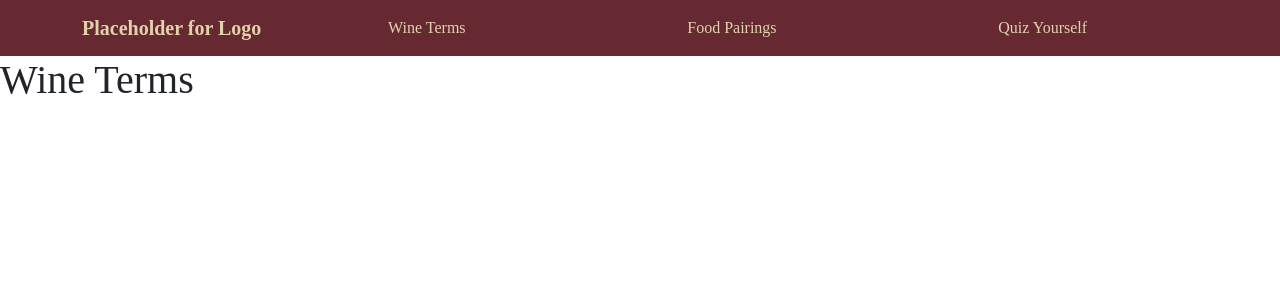
After one commit to JianZ233/UI-Fianl-Project, a Flask app: page /wine-terms in a window 1280 px wide. The commit adds this page. Shown: the top 300 px of the page. Run offline with Flask 3, Linux system fonts and the light colour scheme; some libraries are stand-ins or nearby versions.

Commit message:
creating learning portion

```diff
--- a/server.py
+++ b/server.py
@@ -78,20 +78,15 @@ def quiz():
 def quiz_results():
     return render_template('quiz_results.html')
 
-# # check navbar in examples from lecture
-# @app.route('/terms')
-# def terms():
-#     return
 
-# @app.route('/types')
-# def types():
+@app.route('/wine-terms')
+def wine_terms():
+    return render_template('wine_terms.html')
 
-#     return
+@app.route('/food-pairings')
+def wine_terms():
+    return render_template('food_pairings.html')
 
-# @app.route('/pairings')
-# def types():
-
-#     return
 
 if __name__ == '__main__':
     app.run(debug=True)
--- /dev/null
+++ b/static/app.js
@@ -0,0 +1,6 @@
+
+$(document).ready(function(){
+    if (window.location.pathname == "/wine-terms"){
+        $("#wine-terms-nav").css("text-decoration", "underline");
+    }
+})
--- a/templates/base.html
+++ b/templates/base.html
@@ -24,7 +24,7 @@
         <div class="collapse navbar-collapse" id="navbarNav">
           <ul class="navbar-nav w-100 justify-content-around">
             <li class="nav-item">
-              <a class="nav-link" href="/wine-terms" style="color: rgb(224, 211, 172);">Wine Terms</a>
+              <a class="nav-link" id="wine-terms-nav" href="/wine-terms" style="color: rgb(224, 211, 172);">Wine Terms</a>
             </li>
             <li class="nav-item">
               <a class="nav-link" href="/food-pairings" style="color: rgb(224, 211, 172);">Food Pairings</a>
--- /dev/null
+++ b/templates/food-pairings.html
@@ -0,0 +1,6 @@
+{% extends "base.html" %}
+{% block content %}
+<h1>Food Pairings</h1>
+
+
+{% endblock %}
--- /dev/null
+++ b/templates/wine_terms.html
@@ -0,0 +1,6 @@
+{% extends "base.html" %}
+{% block content %}
+<h1>Wine Terms</h1>
+
+
+{% endblock %}
```
